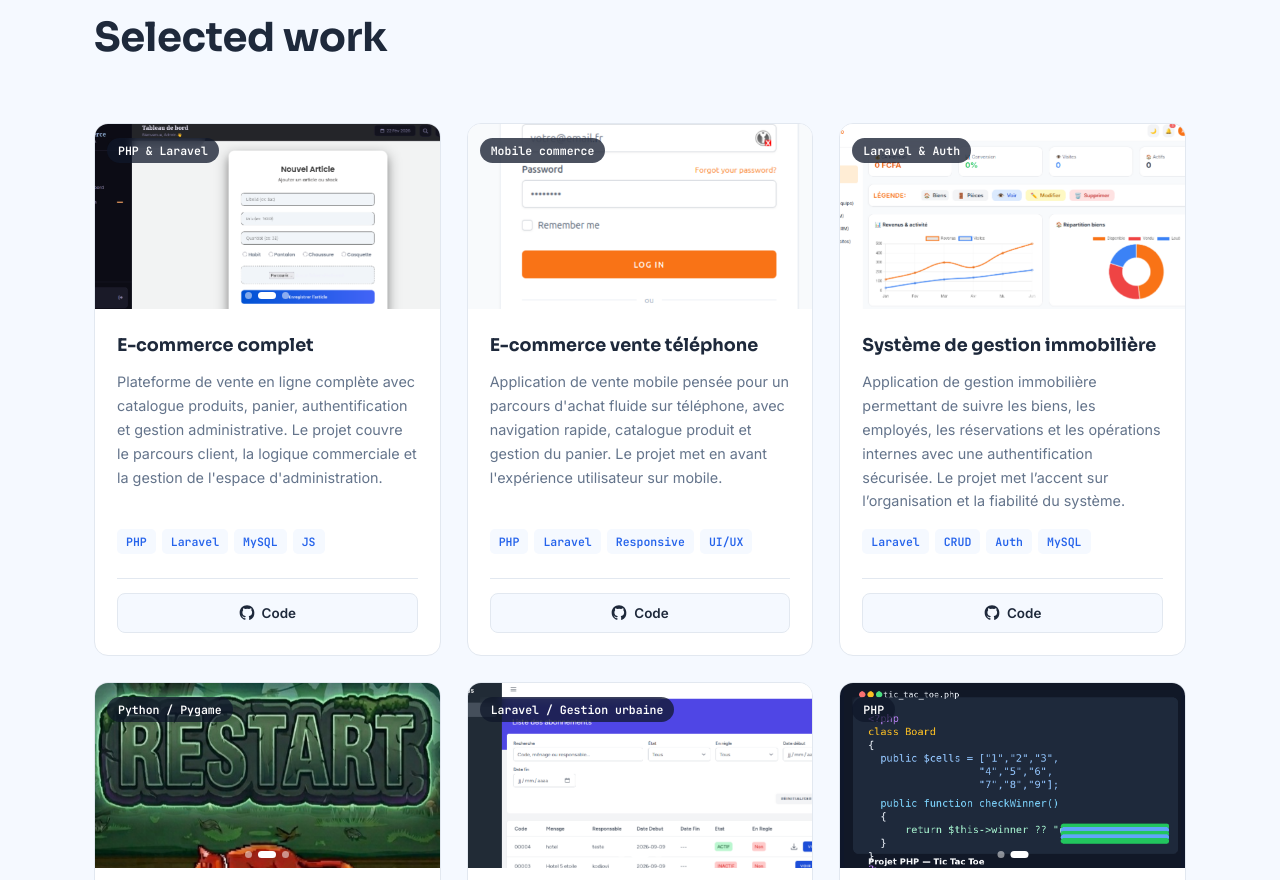
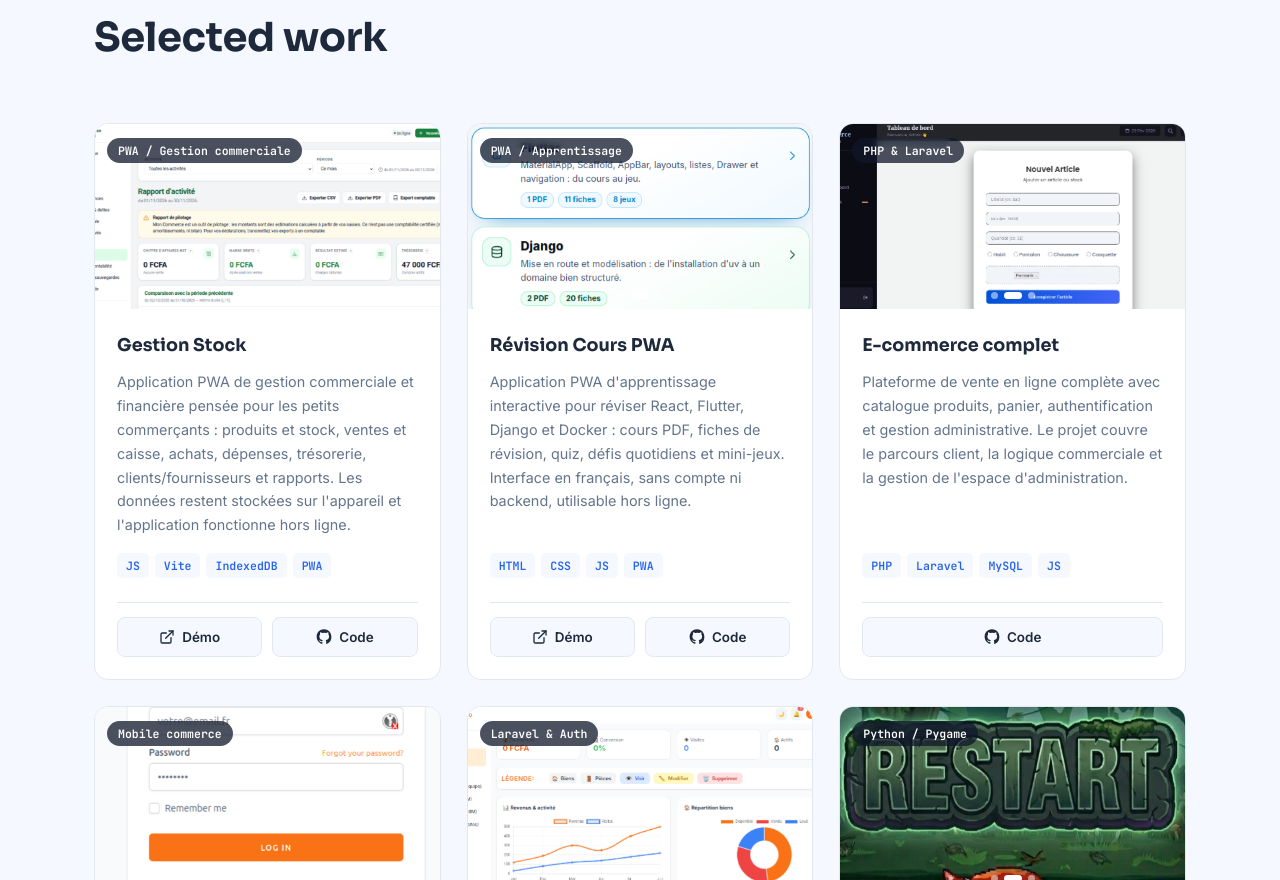
Before and after one commit to Sourouya-Abdoulaye/portofolio, a plain HTML site: page index.html in a window 1280 px wide. Shown: the part 2680-3560 px from the top of the page. Drawn offline with Linux system fonts and the light colour scheme.

Commit message:
feat: ajout des projets PWA et mise à jour des compétences

```diff
--- a/index.html
+++ b/index.html
@@ -11,7 +11,7 @@
   <meta property="og:title" content="ABDOULAYE Adou Aki Sourouya — Développeur Web &amp; Mobile">
   <meta property="og:description"
     content="Portfolio d'ABDOULAYE Adou Aki Sourouya, développeur web et mobile junior basé à Sokodé, Togo.">
-  <meta property="og:image" content="images/project-ecommerce.jpg">
+  <meta property="og:image" content="images/gestion-stock-pwa-produit.png">
   <meta name="twitter:card" content="summary_large_image">
   <link rel="preconnect" href="https://fonts.googleapis.com">
   <link rel="preconnect" href="https://fonts.gstatic.com" crossorigin>
@@ -171,7 +171,7 @@
                 <span class="info-card__label" data-i18n="about.info.years.label">Ans de code</span>
               </div>
               <div class="info-card">
-                <span class="info-card__value">7+</span>
+                <span class="info-card__value">9+</span>
                 <span class="info-card__label" data-i18n="about.info.projects.label">Projets réalisés</span>
               </div>
             </div>
@@ -252,7 +252,11 @@
                 data-i18n="skills.cat.frameworks">Frameworks &amp; Outils</span></h3>
             <div class="skill-tags">
               <span class="skill-tag skill-tag--primary">Laravel</span>
-              <span class="skill-tag skill-tag--primary">Flask</span>
+              <span class="skill-tag skill-tag--primary">React</span>
+              <span class="skill-tag skill-tag--primary">Flutter</span>
+              <span class="skill-tag skill-tag--primary">Django</span>
+              <span class="skill-tag">Node.js</span>
+              <span class="skill-tag">Flask</span>
               <span class="skill-tag">Pygame</span><span class="skill-tag">Java Swing</span>
               <span class="skill-tag">Canvas</span><span class="skill-tag">Figma</span>
             </div>
@@ -276,6 +280,7 @@
             <h3 class="skill-category__title"><span class="skill-category__icon">🛠️</span> <span
                 data-i18n="skills.cat.env">Environnement</span></h3>
             <div class="skill-tags">
+              <span class="skill-tag skill-tag--primary">Docker</span>
               <span class="skill-tag">Git</span><span class="skill-tag">GitHub</span>
               <span class="skill-tag">Linux (GNOME)</span><span class="skill-tag">VS Code</span>
               <span class="skill-tag">Eclipse</span><span class="skill-tag">Sublime Text</span>
@@ -293,6 +298,68 @@
         <h2 class="section__title reveal" data-i18n="projects.title">Réalisations</h2>
 
         <div class="projects__grid">
+
+          <article class="project-card reveal">
+            <div class="project-card__carousel" data-carousel>
+              <img src="images/gestion-stock-pwa-produit.png" alt="Gestion Stock - Produits et stock" loading="lazy" class="is-active">
+              <img src="images/gestion-stock-pwa-rapport.png" alt="Gestion Stock - Rapport d'activité" loading="lazy">
+              <img src="images/gestion-stock-pwa-parametres.png" alt="Gestion Stock - Paramètres et sauvegardes" loading="lazy">
+              <div class="project-card__overlay"><span class="project-card__tag">PWA / Gestion commerciale</span></div>
+              <div class="project-card__dots"></div>
+            </div>
+            <div class="project-card__body">
+              <h3>Gestion Stock</h3>
+              <p>Application PWA de gestion commerciale et financière pensée pour les petits commerçants : produits et stock, ventes et caisse, achats, dépenses, trésorerie, clients/fournisseurs et rapports. Les données restent stockées sur l'appareil et l'application fonctionne hors ligne.</p>
+              <div class="project-card__stack"><span>JS</span><span>Vite</span><span>IndexedDB</span><span>PWA</span></div>
+              <div class="project-card__links">
+                <a href="https://sourouya-gestion-vente.netlify.app/" class="project-link" target="_blank" rel="noopener">
+                  <svg width="16" height="16" viewBox="0 0 24 24" fill="none" stroke="currentColor" stroke-width="2" stroke-linecap="round" stroke-linejoin="round" aria-hidden="true">
+                    <path d="M18 13v6a2 2 0 0 1-2 2H5a2 2 0 0 1-2-2V8a2 2 0 0 1 2-2h6" />
+                    <path d="M15 3h6v6" />
+                    <path d="M10 14 21 3" />
+                  </svg>
+                  <span>Démo</span>
+                </a>
+                <a href="https://github.com/Sourouya-Abdoulaye/gestion_depense_activiter" class="project-link" target="_blank" rel="noopener">
+                  <svg width="16" height="16" viewBox="0 0 24 24" fill="currentColor" aria-hidden="true">
+                    <path d="M12 .5C5.73.5.98 5.24.98 11.52c0 5.02 3.26 9.28 7.78 10.78.57.1.78-.25.78-.55 0-.27-.01-1.17-.02-2.12-3.16.69-3.83-1.34-3.83-1.34-.52-1.31-1.26-1.66-1.26-1.66-1.03-.7.08-.69.08-.69 1.14.08 1.74 1.17 1.74 1.17 1.01 1.74 2.65 1.24 3.3.95.1-.73.4-1.24.72-1.53-2.52-.29-5.17-1.26-5.17-5.6 0-1.24.44-2.25 1.17-3.04-.12-.29-.51-1.46.11-3.04 0 0 .96-.31 3.14 1.16a10.9 10.9 0 0 1 5.72 0c2.18-1.47 3.14-1.16 3.14-1.16.62 1.58.23 2.75.11 3.04.73.79 1.17 1.8 1.17 3.04 0 4.35-2.65 5.31-5.18 5.59.41.36.77 1.07.77 2.15 0 1.55-.01 2.8-.01 3.18 0 .31.21.66.79.55A11.04 11.04 0 0 0 23.02 11.5C23.02 5.24 18.27.5 12 .5Z" />
+                  </svg>
+                  <span>Code</span>
+                </a>
+              </div>
+            </div>
+          </article>
+
+          <article class="project-card reveal">
+            <div class="project-card__carousel" data-carousel>
+              <img src="images/jeux-revision-pwa-accueil.png" alt="Révision Cours PWA - Accueil" loading="lazy" class="is-active">
+              <img src="images/jeux-revision-pwa-cours.png" alt="Révision Cours PWA - Cours et fiches" loading="lazy">
+              <img src="images/jeux-revision-pwa-progression.png" alt="Révision Cours PWA - Progression" loading="lazy">
+              <div class="project-card__overlay"><span class="project-card__tag">PWA / Apprentissage</span></div>
+              <div class="project-card__dots"></div>
+            </div>
+            <div class="project-card__body">
+              <h3>Révision Cours PWA</h3>
+              <p>Application PWA d'apprentissage interactive pour réviser React, Flutter, Django et Docker : cours PDF, fiches de révision, quiz, défis quotidiens et mini-jeux. Interface en français, sans compte ni backend, utilisable hors ligne.</p>
+              <div class="project-card__stack"><span>HTML</span><span>CSS</span><span>JS</span><span>PWA</span></div>
+              <div class="project-card__links">
+                <a href="https://sourouya-jeux.netlify.app/" class="project-link" target="_blank" rel="noopener">
+                  <svg width="16" height="16" viewBox="0 0 24 24" fill="none" stroke="currentColor" stroke-width="2" stroke-linecap="round" stroke-linejoin="round" aria-hidden="true">
+                    <path d="M18 13v6a2 2 0 0 1-2 2H5a2 2 0 0 1-2-2V8a2 2 0 0 1 2-2h6" />
+                    <path d="M15 3h6v6" />
+                    <path d="M10 14 21 3" />
+                  </svg>
+                  <span>Démo</span>
+                </a>
+                <a href="https://github.com/Sourouya-Abdoulaye/jeux_pwa" class="project-link" target="_blank" rel="noopener">
+                  <svg width="16" height="16" viewBox="0 0 24 24" fill="currentColor" aria-hidden="true">
+                    <path d="M12 .5C5.73.5.98 5.24.98 11.52c0 5.02 3.26 9.28 7.78 10.78.57.1.78-.25.78-.55 0-.27-.01-1.17-.02-2.12-3.16.69-3.83-1.34-3.83-1.34-.52-1.31-1.26-1.66-1.26-1.66-1.03-.7.08-.69.08-.69 1.14.08 1.74 1.17 1.74 1.17 1.01 1.74 2.65 1.24 3.3.95.1-.73.4-1.24.72-1.53-2.52-.29-5.17-1.26-5.17-5.6 0-1.24.44-2.25 1.17-3.04-.12-.29-.51-1.46.11-3.04 0 0 .96-.31 3.14 1.16a10.9 10.9 0 0 1 5.72 0c2.18-1.47 3.14-1.16 3.14-1.16.62 1.58.23 2.75.11 3.04.73.79 1.17 1.8 1.17 3.04 0 4.35-2.65 5.31-5.18 5.59.41.36.77 1.07.77 2.15 0 1.55-.01 2.8-.01 3.18 0 .31.21.66.79.55A11.04 11.04 0 0 0 23.02 11.5C23.02 5.24 18.27.5 12 .5Z" />
+                  </svg>
+                  <span>Code</span>
+                </a>
+              </div>
+            </div>
+          </article>
 
           <article class="project-card reveal">
             <div class="project-card__carousel" data-carousel>
```
Also changed, not shown: images/gestion-stock-pwa-parametres.png (added), images/gestion-stock-pwa-produit.png (added), images/gestion-stock-pwa-rapport.png (added), images/jeux-revision-pwa-accueil.png (added), images/jeux-revision-pwa-cours.png (added), images/jeux-revision-pwa-progression.png (added).
